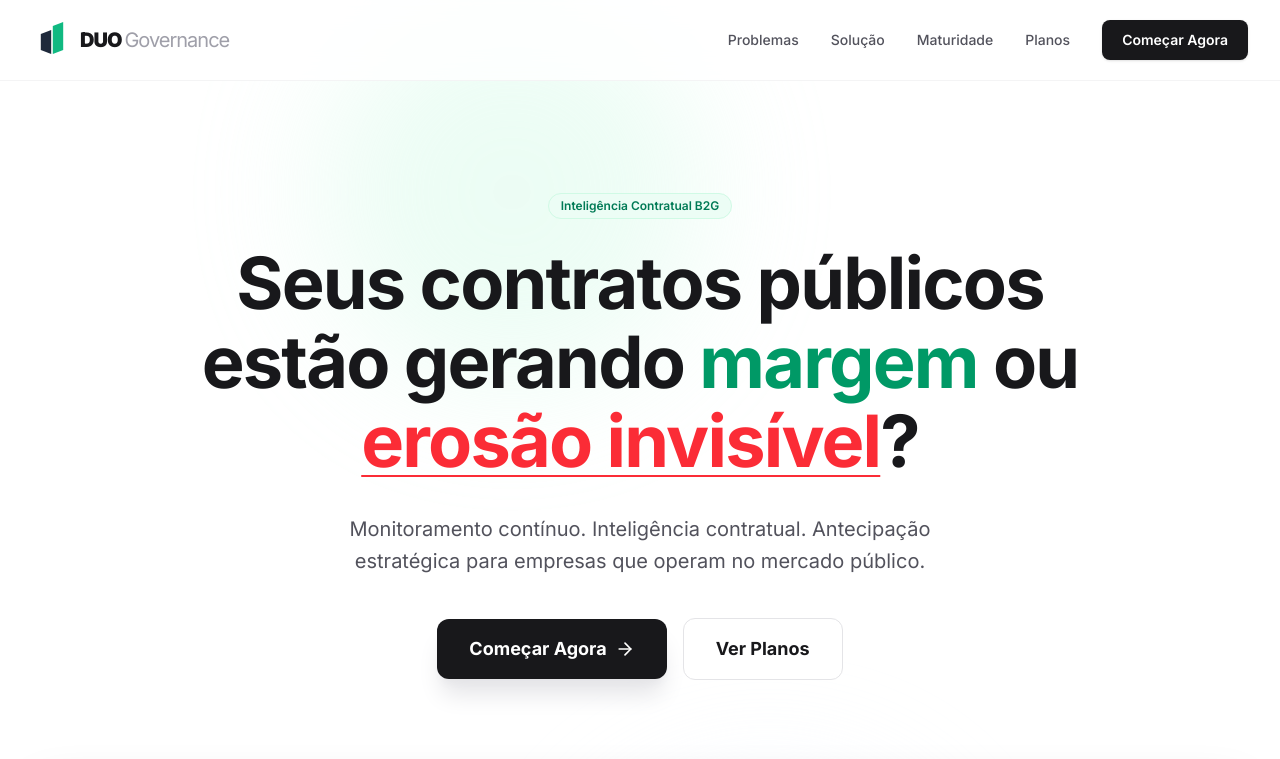
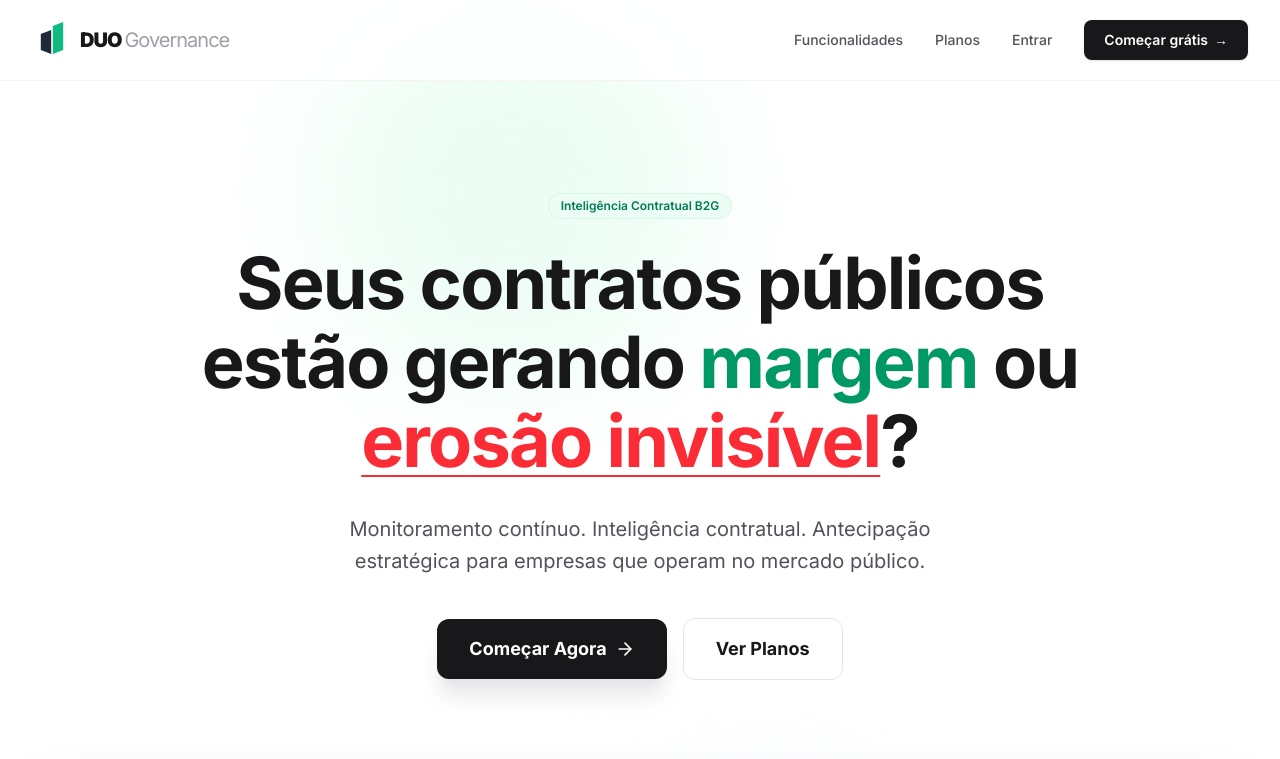
Before and after one commit to leistermurilo-boop/duo-website, a React (Vite) app: page / in a window 1280 px wide. Shown: the top 759 px of the page. Built offline with nearby package versions, Linux system fonts and the light colour scheme.

Commit message:
refactor: Navbar com Funcionalidades, Planos, Entrar e Começar grátis

```diff
--- a/src/components/Navbar.tsx
+++ b/src/components/Navbar.tsx
@@ -1,5 +1,4 @@
 import React from 'react';
-import { motion } from 'motion/react';
 import { Logo } from './Logo';
 
 export const Navbar = () => {
@@ -11,17 +10,24 @@ export const Navbar = () => {
             <Logo className="h-10" />
           </div>
           <div className="hidden md:flex space-x-8 items-center">
-            <a href="#problem" className="text-sm font-medium text-zinc-600 hover:text-zinc-900 transition-colors">Problemas</a>
-            <a href="#mechanism" className="text-sm font-medium text-zinc-600 hover:text-zinc-900 transition-colors">Solução</a>
-            <a href="#maturity" className="text-sm font-medium text-zinc-600 hover:text-zinc-900 transition-colors">Maturidade</a>
+            <a href="#funcionalidades" className="text-sm font-medium text-zinc-600 hover:text-zinc-900 transition-colors">Funcionalidades</a>
             <a href="#pricing" className="text-sm font-medium text-zinc-600 hover:text-zinc-900 transition-colors">Planos</a>
+            <a
+              href="https://app.duogovernance.com.br/entrar"
+              target="_blank"
+              rel="noopener noreferrer"
+              className="text-sm font-medium text-zinc-600 hover:text-zinc-900 transition-colors"
+            >
+              Entrar
+            </a>
             <a
               href="https://app.duogovernance.com.br/cadastro"
               target="_blank"
               rel="noopener noreferrer"
-              className="bg-zinc-900 text-white px-5 py-2.5 rounded-lg text-sm font-semibold hover:bg-zinc-800 transition-all shadow-sm"
+              className="bg-zinc-900 text-white px-5 py-2.5 rounded-lg text-sm font-semibold hover:bg-zinc-800 transition-all shadow-sm flex items-center gap-1.5"
             >
-              Começar Agora
+              Começar grátis
+              <span aria-hidden="true">→</span>
             </a>
           </div>
         </div>
```
